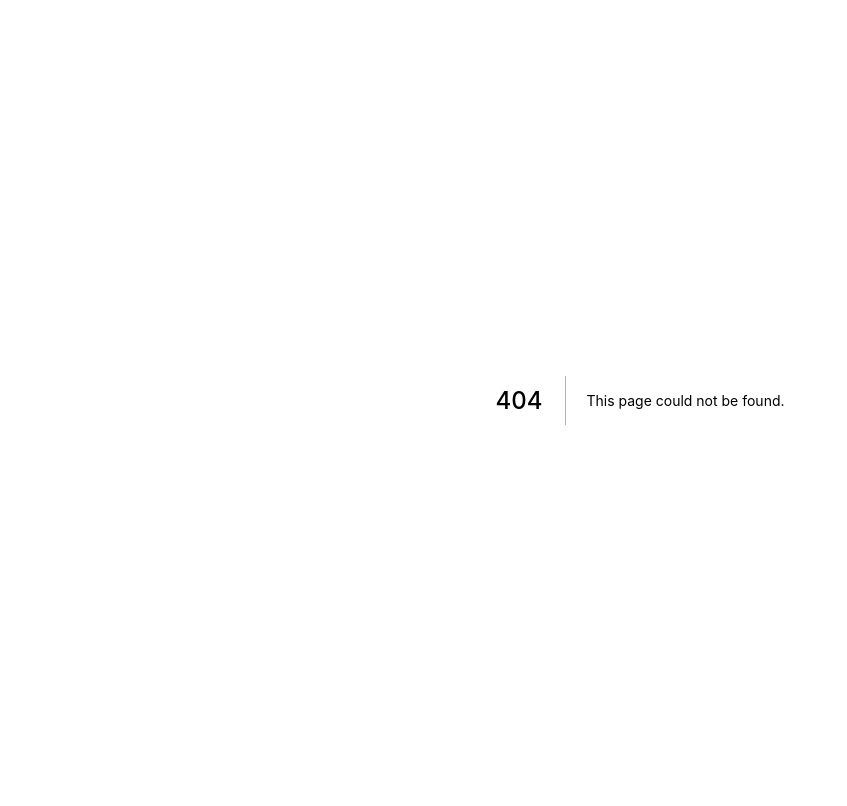
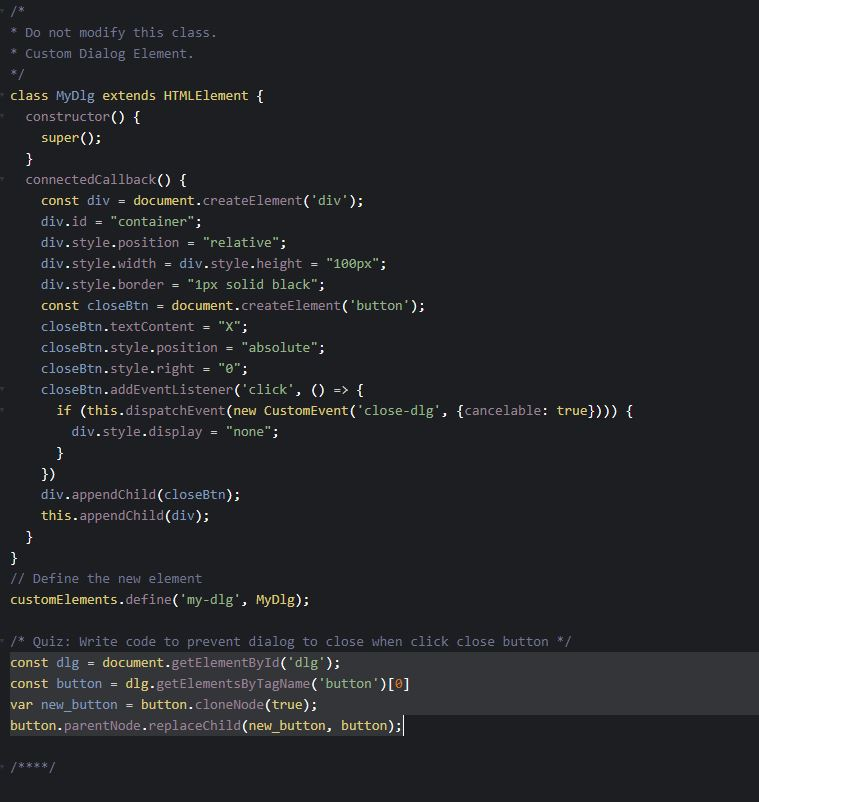
Before and after one commit to adisak1618/refinitiv-quiz, a Next.js app: page /sec1q3 in a window 1280 px wide. Before the commit this address had no page. Shown: the whole page, without its empty margins (0-847 px from the left). Built offline with nearby package versions, Linux system fonts and the light colour scheme.

Commit message:
quiz section 1 question 3

```diff
--- /dev/null
+++ b/pages/sec1q3.js
@@ -0,0 +1,8 @@
+import React from 'react'
+
+export default function Sec1Q2() {
+
+  return (
+    <div><img src="/sec1q3.JPG" /></div>
+  )
+}
```
Also changed, not shown: public/sec1q3.JPG (added).
